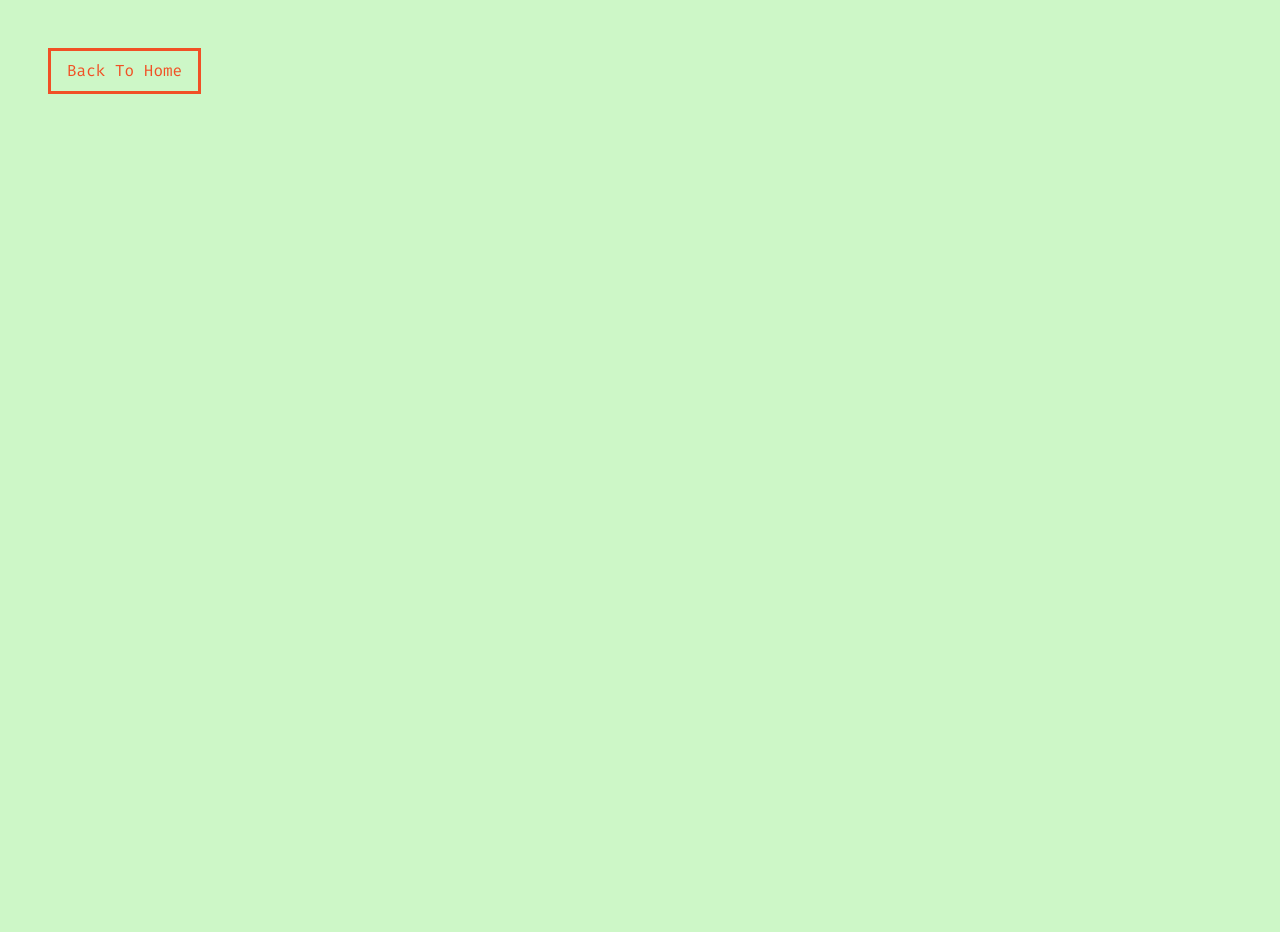
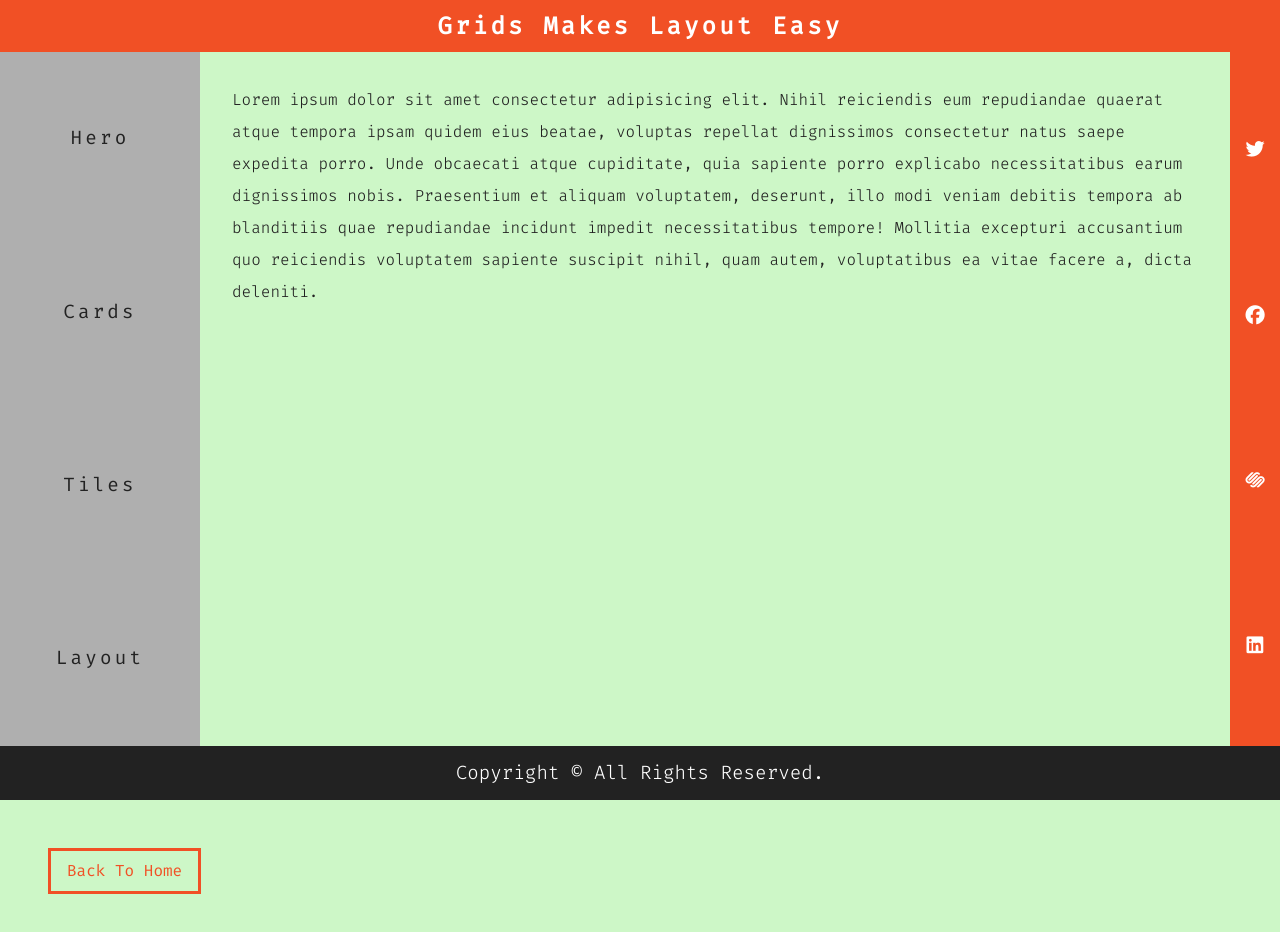
Before and after one commit to A-rielox/JS-css-grid-mini-proyects, a plain HTML site: page layout.html in a window 1280 px wide. Before the commit the page ends 800 px from the top, so only its background shows below. Drawn offline with Linux system fonts and the light colour scheme.

Commit message:
2022-01-14-18:38

```diff
--- a/layout.html
+++ b/layout.html
@@ -25,6 +25,55 @@
    <!--  -->
 
    <body>
+      <main class="main">
+         <!-- header -->
+         <header class="header">
+            <h2>grids makes layout easy</h2>
+         </header>
+
+         <!-- navbar -->
+         <nav class="navbar">
+            <ul>
+               <li><a href="hero.html">hero</a></li>
+
+               <li><a href="cards.html">cards</a></li>
+
+               <li><a href="tiles.html">tiles</a></li>
+
+               <li><a href="layout.html">layout</a></li>
+            </ul>
+         </nav>
+
+         <!-- content -->
+         <section class="content">
+            <p>
+               Lorem ipsum dolor sit amet consectetur adipisicing elit. Nihil
+               reiciendis eum repudiandae quaerat atque tempora ipsam quidem
+               eius beatae, voluptas repellat dignissimos consectetur natus
+               saepe expedita porro. Unde obcaecati atque cupiditate, quia
+               sapiente porro explicabo necessitatibus earum dignissimos nobis.
+               Praesentium et aliquam voluptatem, deserunt, illo modi veniam
+               debitis tempora ab blanditiis quae repudiandae incidunt impedit
+               necessitatibus tempore! Mollitia excepturi accusantium quo
+               reiciendis voluptatem sapiente suscipit nihil, quam autem,
+               voluptatibus ea vitae facere a, dicta deleniti.
+            </p>
+         </section>
+
+         <!-- sidebar -->
+         <section class="sidebar">
+            <span><i class="fab fa-twitter"></i></span>
+            <span><i class="fab fa-facebook"></i></span>
+            <span><i class="fab fa-squarespace"></i></span>
+            <span><i class="fab fa-linkedin"></i></span>
+         </section>
+
+         <!-- footer -->
+         <div class="footer">
+            <p>copyright &copy; all rights reserved.</p>
+         </div>
+      </main>
+
       <a href="index.html" class="btn">back to home</a>
    </body>
 </html>
--- a/styles.css
+++ b/styles.css
@@ -340,6 +340,123 @@ TILES
 }
 
 /*
+==================
+LAYOUT
+==================
+*/
+
+.header {
+   background: var(--primaryColor);
+   color: var(--mainWhite);
+   text-align: center;
+   padding: 0.5rem 0;
+}
+
+.navbar {
+   background: var(--darkGray);
+}
+
+.navbar li {
+   list-style: none;
+}
+
+.navbar a {
+   padding: 1rem;
+   display: inline-block;
+   text-transform: capitalize;
+   letter-spacing: var(--mainSpacing);
+   font-size: 1.2rem;
+   color: var(--mainBlack);
+   transition: var(--mainTransition);
+}
+
+.navbar a:hover {
+   color: var(--mainWhite);
+}
+
+.content {
+   padding: 2rem;
+}
+
+.content p {
+   font-size: 1rem;
+}
+
+.sidebar {
+   background: var(--primaryColor);
+   padding: 1rem 0;
+   display: grid;
+   grid-template-columns: repeat(4, 1fr);
+   justify-items: center;
+   color: var(--mainWhite);
+   font-size: 1.2rem;
+}
+
+.footer {
+   background: var(--mainBlack);
+   color: var(--mainWhite);
+   text-align: center;
+   text-transform: capitalize;
+   padding: 0.5rem 0;
+}
+
+.footer p {
+   font-size: 1.2rem;
+}
+
+.main {
+   min-height: 100vh;
+   display: grid;
+   /* ⭐💥 para q el content llene todo lo q sobre pa ocupar el 100vh y q el resto se ajuste solo al contenido ⭐💥 */
+   grid-template-columns: 1fr;
+   grid-template-rows: auto auto 1fr auto auto;
+}
+
+@media screen and (min-width: 768px) {
+   .navbar ul {
+      display: grid;
+      grid-template-columns: repeat(4, 1fr);
+      justify-items: center;
+   }
+}
+
+@media screen and (min-width: 992px) {
+   .main {
+      display: grid;
+      grid-template-columns: 200px 1fr 50px;
+      grid-template-rows: auto 1fr auto;
+   }
+   .header {
+      grid-area: 1/1/1/4;
+   }
+   .navbar {
+      grid-area: 2/1/3/2;
+   }
+   .navbar ul {
+      height: 100%;
+      /* display: grid; ya está */
+      grid-template-columns: 1fr;
+      /* grid-template-rows: repeat(4, 1fr); ya está */
+      align-items: center;
+   }
+   .content {
+      grid-area: 2/2/3/3;
+   }
+   .sidebar {
+      grid-area: 2/3/2/4;
+
+      height: 100%;
+      /* display: grid; ya está */
+      grid-template-columns: 1fr;
+      /* grid-template-rows: repeat(4, 1fr); ya está */
+      align-items: center;
+   }
+   .footer {
+      grid-area: 3/1/4/4;
+   }
+}
+
+/*
 
 
 
```
